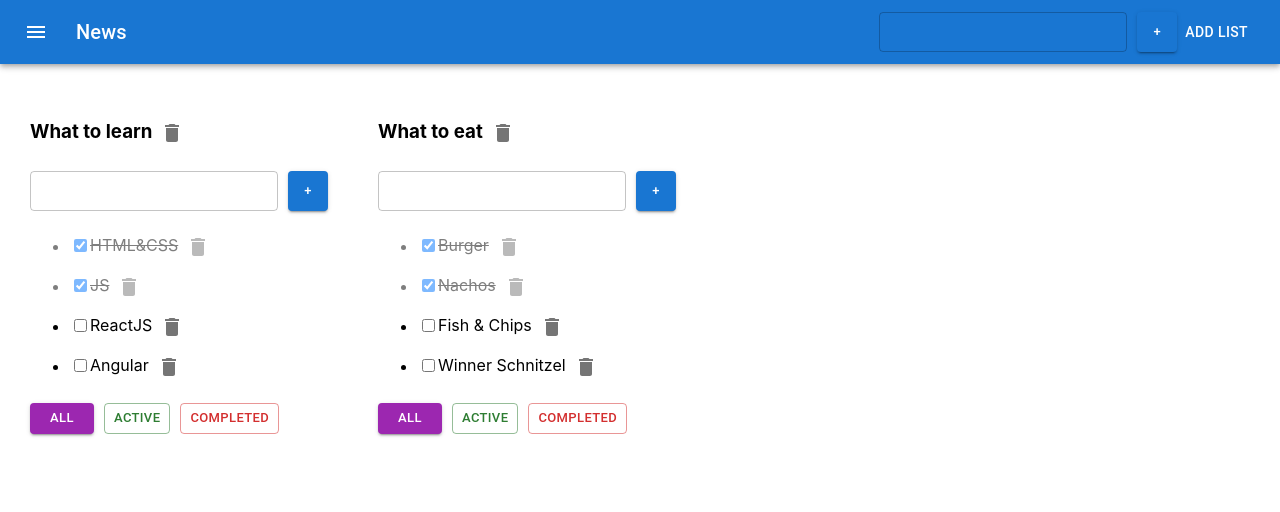
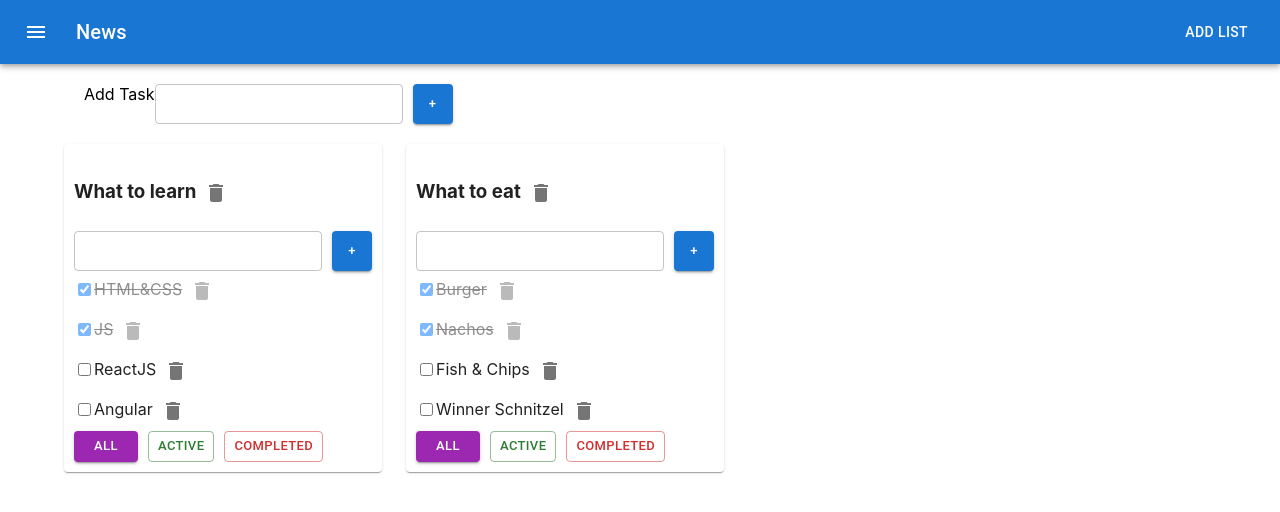
Before and after one commit to AlisherUrazbayev/todo-list, a React (Create React App) app: page / in a window 1280 px wide. Shown: the top 512 px of the page. Built offline with nearby package versions, Linux system fonts and the light colour scheme.

Commit message:
Implement grid layout for UI

```diff
--- a/src/App.css
+++ b/src/App.css
@@ -1,11 +1,3 @@
-.lists {
-  padding: 30px;
-  display: flex;
-}
-
-.lists > div {
-  margin-right: 50px;
-}
 
 .error {
   border: red 1px solid;
--- a/src/App.tsx
+++ b/src/App.tsx
@@ -4,6 +4,7 @@ import TodoList, {TaskType} from "./TodoList";
 import {v1} from "uuid";
 import AddItemForm from "./components/AddItemForm";
 import ButtonAppBar from "./components/ButtonAppBar";
+import {Container, Grid, Paper} from "@mui/material";
 
 export type FilterValueTypes = "all" | "active" | "completed";
 
@@ -98,6 +99,8 @@ function App() {
         if (tl.filter === "active") filteredTasks = tasks[tl.id].filter(t => !t.isDone)
         if (tl.filter === "completed") filteredTasks = tasks[tl.id].filter(t => t.isDone)
         return (
+            <Grid item>
+                <Paper style={{padding: '10px'}}>
                     <TodoList key={tl.id}
                               title={tl.title} tasks={filteredTasks}
                               filter={tl.filter} todoList_ID={tl.id}
@@ -106,15 +109,23 @@ function App() {
                               deleteList={deleteList} changeTaskTitle={changeTaskTitle}
                               changeListTitle={changeListTitle}
                     />
+                </Paper>
+            </Grid>
         )
     })
 
     return (
         <div className="App">
-            <ButtonAppBar addItem={addList}/>
-            <div className="lists">
+            <ButtonAppBar/>
+            <Container fixed>
+                <Grid container style={{padding: '20px'}}>
+                    Add Task
+                    <AddItemForm addItem={addList}/>
+                </Grid>
+                <Grid container spacing={3}>
                     {todoListsComponent}
-            </div>
+                </Grid>
+            </Container>
         </div>
     );
 }
--- a/src/TodoList.tsx
+++ b/src/TodoList.tsx
@@ -61,24 +61,24 @@ const TodoList = (props: TodoListPropsType) => {
                 </IconButton>
             </h3>
             <AddItemForm addItem={addTask}/>
-            <ul>
+            <div>
                 {props.tasks.map(element => {
                     const changeTaskTitle = (title: string) => {
                         props.changeTaskTitle(title, element.id, props.todoList_ID)
                     }
 
                     return (
-                        <li key={element.id} className={element.isDone ? "is-done" : ""}>
+                        <div key={element.id} className={element.isDone ? "is-done" : ""}>
                             <input type="checkbox" checked={element.isDone}
                                    onChange={(event) => onChangeCheckboxHandler(event, element.id)}/>
                             <EditableText text={element.title} callBack={changeTaskTitle}/>
                             <IconButton aria-label="delete">
                                 <Delete onClick={() => removeTaskHandler(element.id)}/>
                             </IconButton>
-                        </li>
+                        </div>
                     )
                 })}
-            </ul>
+            </div>
             <div>
                 <Button variant={props.filter === "all" ? "contained" : "outlined"} color="secondary" size="small"
                         onClick={() => changeFilterHandler("all")} style={{marginRight: '10px'}}
--- a/src/components/ButtonAppBar.tsx
+++ b/src/components/ButtonAppBar.tsx
@@ -6,7 +6,7 @@ import Typography from '@mui/material/Typography';
 import Button from '@mui/material/Button';
 import IconButton from '@mui/material/IconButton';
 import MenuIcon from '@mui/icons-material/Menu';
-import AddItemForm from "./AddItemForm";
+
 
 export default function ButtonAppBar(props: any) {
     return (
@@ -25,7 +25,6 @@ export default function ButtonAppBar(props: any) {
                     <Typography variant="h6" component="div" sx={{flexGrow: 1}}>
                         News
                     </Typography>
-                    <AddItemForm addItem={props.addItem} />
                     <Button color="inherit">Add List</Button>
                 </Toolbar>
             </AppBar>
```
Lines whose indentation alone changed are shown as unchanged.
